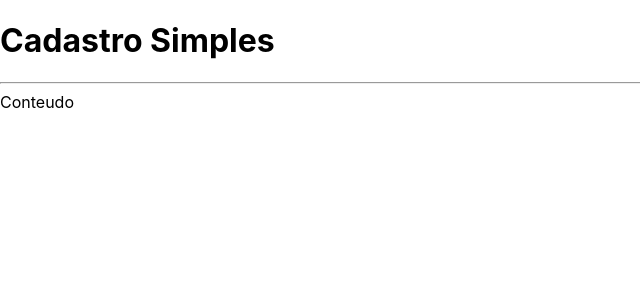
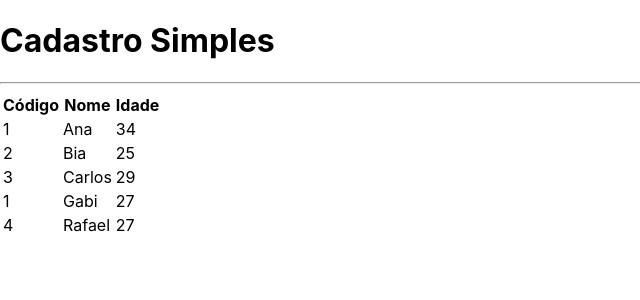
Before and after one commit to silvarafaell/Curso_React_Redux, a Next.js app in the folder next-crud/: page / in a window 1280 px wide. Shown: the top 300 px of the page, without its empty margins (0-640 px from the left). Built offline with nearby package versions, Linux system fonts and the light colour scheme.

Commit message:
Componente Tabela #01

```diff
--- /dev/null
+++ b/next-crud/src/components/Tabela.tsx
@@ -0,0 +1,41 @@
+import Cliente from "../core/Cliente"
+
+interface TabelaProps {
+    clientes: Cliente[]
+}
+
+export default function Tabela(props: TabelaProps) {
+
+    function renderizarCabecalho() {
+        return (
+            <tr>
+                <th>Código</th>
+                <th>Nome</th>
+                <th>Idade</th>
+            </tr>
+        )
+    }
+
+    function renderizarDados() {
+        return props.clientes?.map((cliente, i) => {
+            return (
+                <tr key={cliente.id}>
+                    <td>{cliente.id}</td>
+                    <td>{cliente.nome}</td>
+                    <td>{cliente.idade}</td>
+                </tr>
+            )
+        })
+    }
+
+    return (
+        <table>
+            <thead>
+                {renderizarCabecalho()}
+            </thead>
+            <tbody>
+                {renderizarDados()}
+            </tbody>
+        </table>
+    )
+}
--- a/next-crud/src/pages/index.tsx
+++ b/next-crud/src/pages/index.tsx
@@ -1,15 +1,26 @@
 import Layout from "../components/Layout";
+import Tabela from "../components/Tabela";
+import Cliente from "../core/Cliente";
 
 export default function Home() {
+
+    const clientes = [
+        new Cliente('Ana', 34, '1'),
+        new Cliente('Bia', 25, '2'),
+        new Cliente('Carlos', 29, '3'),
+        new Cliente('Gabi', 27, '1'),
+        new Cliente('Rafael', 27, '4'),
+    ]
+
   return (
       <div className={`
       flex justify-center items-center h-screen
       bg-gradient-to-r from-blue-500 to-purple-500
       text-white
       `}>
-          <Layout titulo="Cadastro Simples">
-            <span>Conteudo</span>
-          </Layout>
+        <Layout titulo="Cadastro Simples">
+           <Tabela clientes={clientes}></Tabela>
+        </Layout>
     </div>
   )
 }
```
